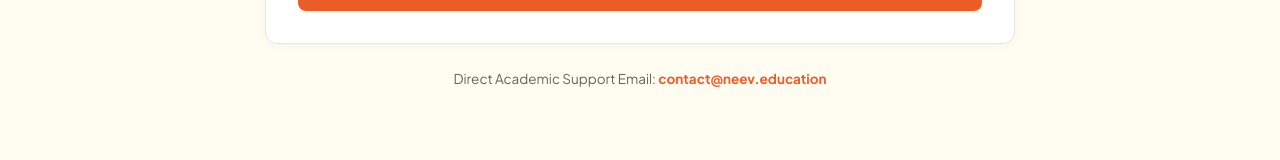
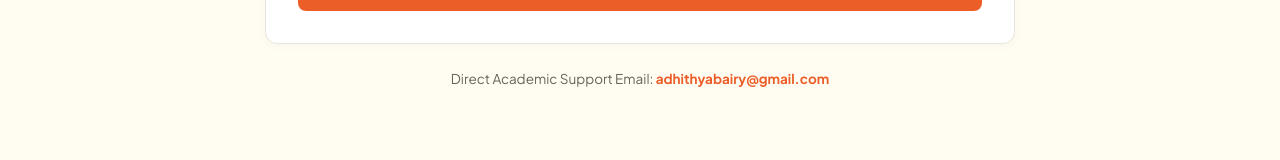
Before and after one commit to adhithyabairy-bit/Neev-basic, a React (Vite) app in the folder frontend/: page / in a window 1280 px wide. Shown: the part 7044-7204 px from the top of the page. Built offline with nearby package versions, Linux system fonts and the light colour scheme; no server answers.

Commit message:
fix(public): update support contact email to adhithyabairy@gmail.com

```diff
--- a/frontend/src/public-pages/ContactSection.jsx
+++ b/frontend/src/public-pages/ContactSection.jsx
@@ -308,7 +308,7 @@ export default function ContactSection({ onNavigate }) {
       </div>
 
       <div style={{ marginTop: '24px', textAlign: 'center', fontSize: '13.5px', color: 'var(--pub-muted)' }}>
-        Direct Academic Support Email: <a href="mailto:contact@neev.education" style={{ color: 'var(--pub-orange)', fontWeight: '700' }}>contact@neev.education</a>
+        Direct Academic Support Email: <a href="mailto:adhithyabairy@gmail.com" style={{ color: 'var(--pub-orange)', fontWeight: '700' }}>adhithyabairy@gmail.com</a>
       </div>
     </div>
   );
```
